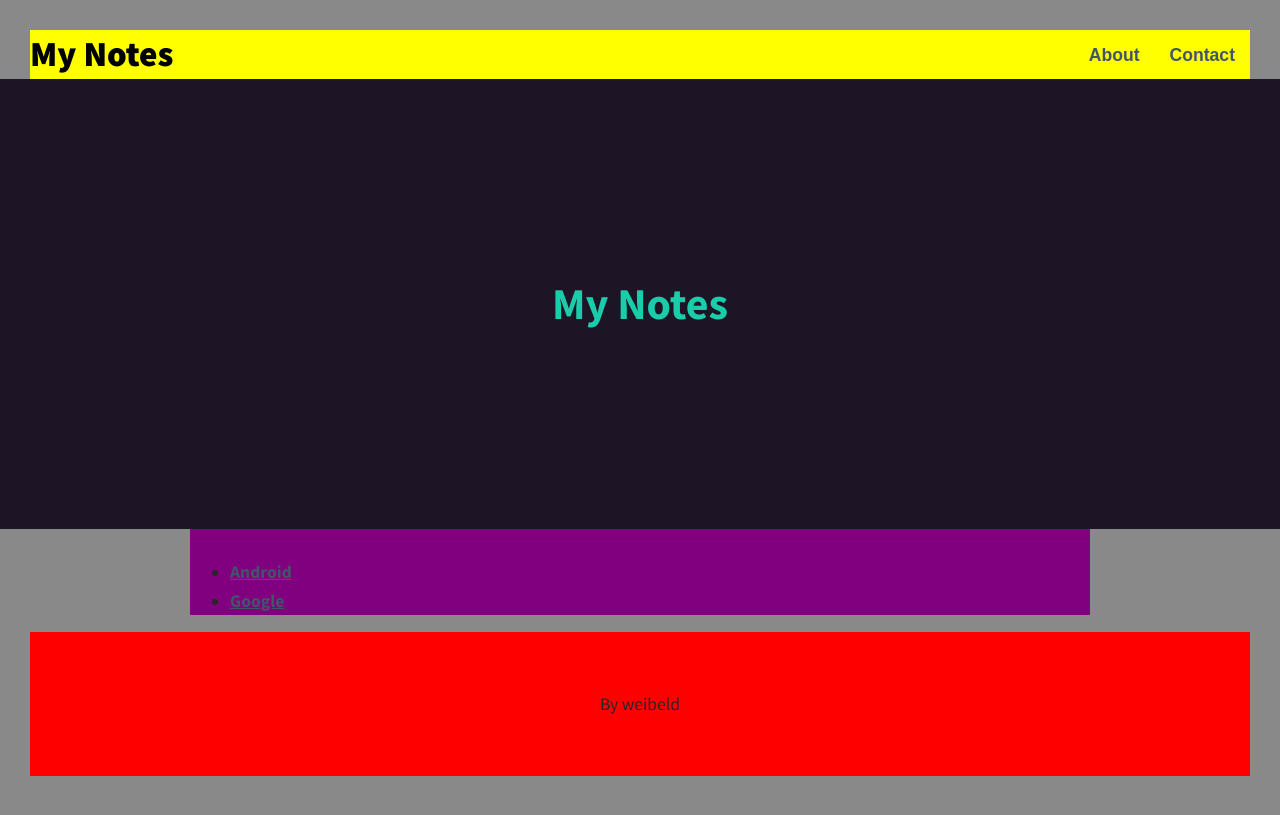
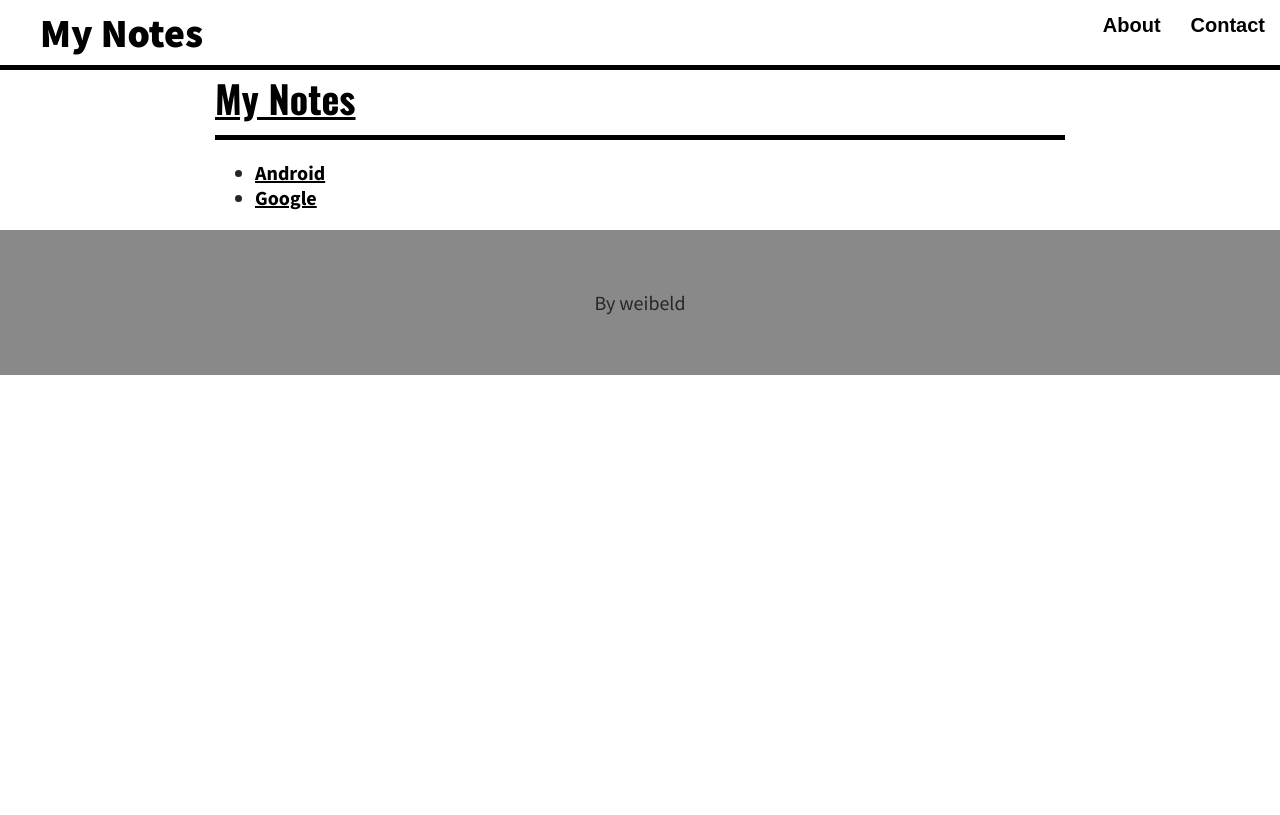
Before and after one commit to weibeld/OLD-weibeld-notes, a Jekyll site: the page built from index.md, in a window 1280 px wide. Shown: the top 815 px of the page. Built offline with Jekyll 4.4.1, drawn with Linux system fonts in a browser that asks for light colours; some web fonts are replaced.

Commit message:
Basic design

```diff
--- a/Gemfile
+++ b/Gemfile
@@ -11,7 +11,7 @@ source "https://rubygems.org"
 gem "jekyll", "3.6.0"
 
 # This is the default theme for new Jekyll sites. You may change this to anything you like.
-gem "minima", "~> 2.0"
+# gem "minima", "~> 2.0"
 
 # If you want to use GitHub Pages, remove the "gem "jekyll"" above and
 # uncomment the line below. To upgrade, run `bundle update github-pages`.
--- a/_config.yml
+++ b/_config.yml
@@ -25,7 +25,6 @@ github_username: weibeld
 
 # Build settings
 markdown: kramdown
-theme: minima
 plugins:
   - jekyll-feed
 
--- a/_includes/head.html
+++ b/_includes/head.html
@@ -11,6 +11,7 @@
   <link
     rel="stylesheet"
     href="https://fonts.googleapis.com/css?family=Source+Sans+Pro:400,400i,700,900|Source+Code+Pro">
+  <link href="https://fonts.googleapis.com/css?family=Coda:800|Oswald:700" rel="stylesheet">
   <link
     rel="stylesheet"
     href="{{ "/assets/main.css" | relative_url }}">
--- a/_includes/header.html
+++ b/_includes/header.html
@@ -1,8 +1,8 @@
-		<nav>
+<header>
   <div id="home-link">
     <a href="{{ site.url }}">{{ site.title }}</a>
   </div>
-      <div id="nav-pages">
+  <nav>
     <ul>
       {% for page in site.pages %}
         {% if page.title %}
@@ -10,5 +10,5 @@
         {% endif %}
       {% endfor %}
     </ul>
-      </div>
   </nav>
+</header>
--- a/_sass/_base.scss
+++ b/_sass/_base.scss
@@ -1,19 +1,20 @@
 // Dimensions
-$content-width: 900px;
+$content-width: 850px;
 
 // Fonts
 $font-style: 'Source Sans Pro', sans-serif;
-$heading-font: 'Source Sans Pro', sans-serif;
+$heading-font: Oswald, sans-serif;
 
 // Colours
 $main: #19CCAA;
 $font-color: #262626;
-$link-color: #425469;
+$link-color: black;
 $link-hover-color: $main;
 $heading-font-color: #425469;
 $light: #E7EDF4;
 $header: #1D1425;
 $gray: #898989;
+$base-font-size: 20px;
 
 *,
 *::before,
--- a/_sass/_layout.scss
+++ b/_sass/_layout.scss
@@ -1,32 +1,59 @@
 body {
-	margin: 30px;
+	margin: 0;
 	color: $font-color;
 	font-family: $font-style;
-	font-size: 1.1em;
-	line-height: 1.6;
-  background-color: $gray;
+	font-size: $base-font-size;
+  background-color: white;
 	-webkit-font-smoothing: antialiased;
 }
-h1,
-h2,
+
+/* Include border and padding in width (important if doing width arithmetic) */
+* { box-sizing: border-box; }
+
+// To delete
+p {
+  //margin: 0;
+}
+
+h1,h2,h3,h4,h5 {
+  color: black;
+  //background: purple;
+  margin: 0;
+  font-family: $heading-font;
+}
+
+h1 {
+  font-size: 1.9em;
+}
+
+h2 {
+  font-size: 1.4em;
+}
+
 h3 {
-	font-weight: 700;
-	color: $heading-font-color;
-	font-family: $heading-font;
-	line-height: 1.5;
+  font-size: 1.25em;
 }
-h1 {
-	color: $main;
-	font-size: 2.5em;
-	a,
-	a:visited {
-		text-decoration: none;
-		color: $main;
+
+h4 {
+  font-size: 1em;
 }
-}
-h2 {
-	font-size: 2em;
-}
+
+//h1,
+//h2,
+//h3 {
+//	font-weight: 700;
+//	color: $heading-font-color;
+//	font-family: $heading-font;
+//	line-height: 1.5;
+//  margin: 0;
+//}
+//h1 {
+//	color: $main;
+//	font-size: 2.5em;
+//}
+//h2 {
+//	font-size: 2em;
+//}
 a,
 a:visited {
 	color: $link-color;
@@ -38,27 +65,35 @@ a:hover {
 	text-decoration: underline;
 }
 
+.page-title {
+  font-size: 2.7em;
+  color: black;
+  text-align: center;
+  margin-top: 30px;
+  margin-bottom: 30px;
+}
+
 // Banner on home page
-header {
-	background: $header;
-	//padding: 0px 15px;
-	//margin: 50px 0 0;
-	height: 50vh;
-  width: 100vw;
-  left: 50%;
-  margin-left: -50vw;
-  position: relative;
-	display: flex;
-	justify-content: center;
-	align-items: center;
-}
+//header {
+//	background: $header;
+//	//padding: 0px 15px;
+//	//margin: 50px 0 0;
+//	height: 50vh;
+//  width: 100vw;
+//  left: 50%;
+//  margin-left: -50vw;
+//  position: relative;
+//	display: flex;
+//	justify-content: center;
+//	align-items: center;
+//}
 
 // Immediate child of <body>
 main {
 	padding: 0;
 	max-width: $content-width;
 	margin: 0 auto;
-  background: purple;
+  background: white;
 }
 
 time {
@@ -71,12 +106,17 @@ time {
 	margin: 0 auto;
 }
 
-	nav {
-    background-color: yellow;
+
+header {
+  background-color: white;
+  height: 3.5em;
   position: relative;
+  border-bottom: 5px solid black;
+
   #home-link {
     position: absolute;
     float:left;
+    margin-left: 2em;
     display: flex;
     height: 100%;
     align-items: center;
@@ -92,7 +132,7 @@ time {
     }
   }
 
-    #nav-pages {
+  nav {
     float: right;
     ul {
       margin: 0;
@@ -129,5 +169,6 @@ time {
 footer {
 	text-align: center;
 	padding: 40px;
-  background-color: red;
+  background-color: $gray;
+  margin: 0;
 }
```
Also changed, not shown: Gemfile.lock. Lines whose indentation alone changed are shown as unchanged.
